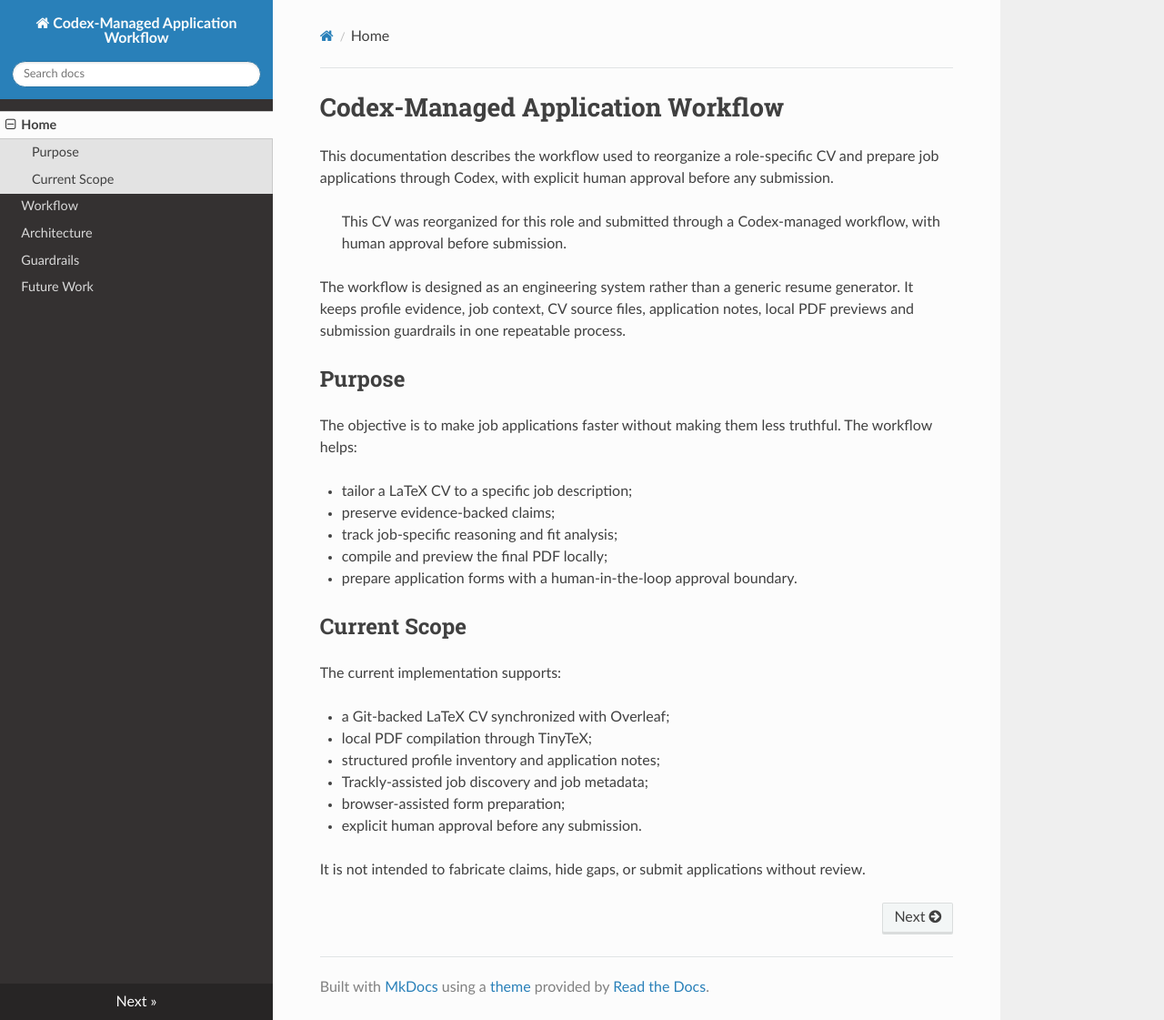
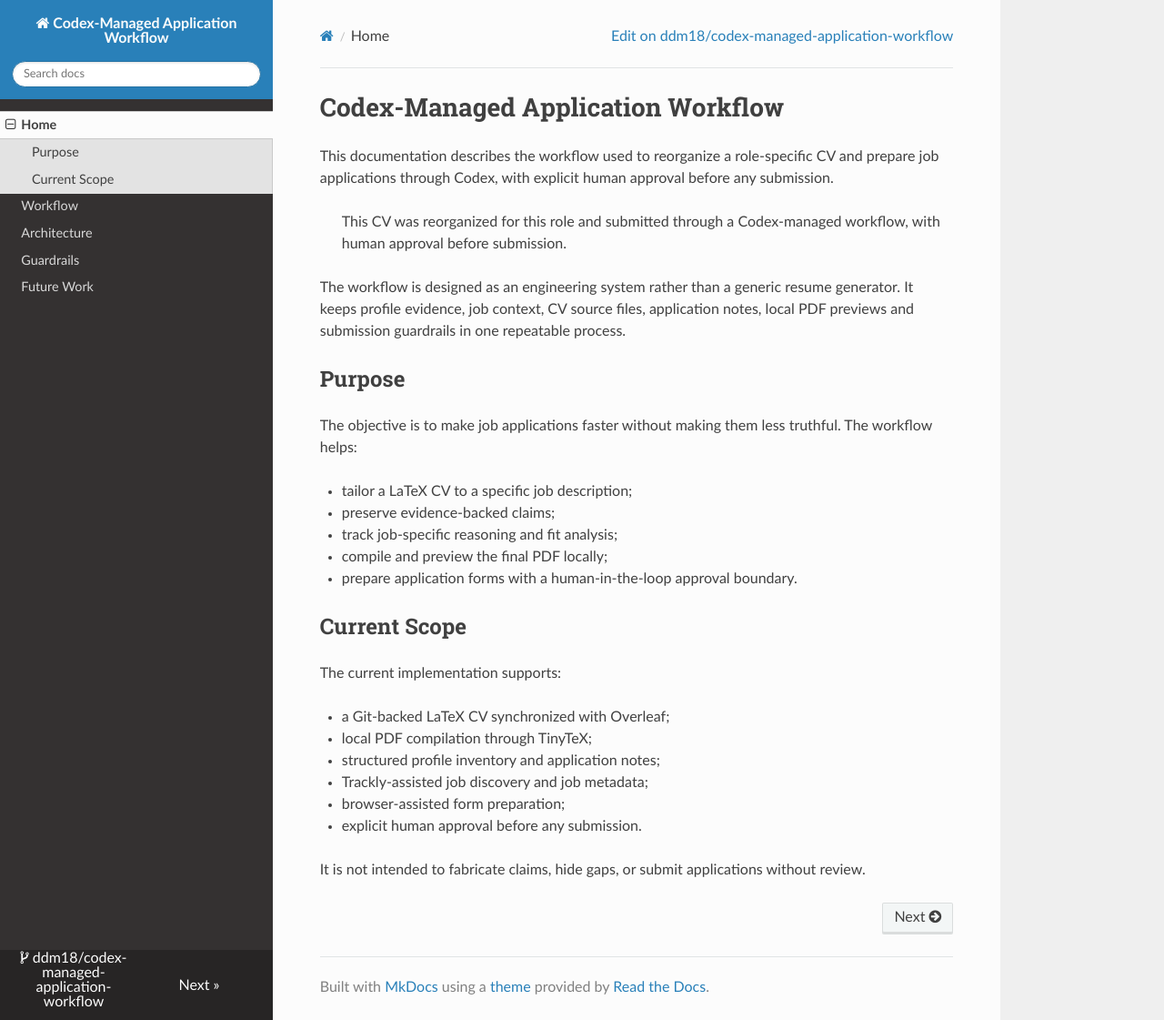
Before and after one commit to ddm18/codex-managed-application-workflow, an MkDocs documentation site: the page built from docs/index.md, in a window 1280 px wide and 1121 px high. Shown: the whole window at 91% size. Built offline with MkDocs 1.6.1, drawn with Linux system fonts in a browser that asks for light colours; nearby versions of some CDN libraries.

Commit message:
Configure published site metadata

```diff
--- a/mkdocs.yml
+++ b/mkdocs.yml
@@ -1,6 +1,9 @@
 site_name: Codex-Managed Application Workflow
 site_description: Human-approved CV tailoring and application workflow managed through Codex.
 site_author: Dario Di Mambro
+site_url: https://ddm18.github.io/codex-managed-application-workflow/
+repo_url: https://github.com/ddm18/codex-managed-application-workflow
+repo_name: ddm18/codex-managed-application-workflow
 
 theme:
   name: readthedocs
```
